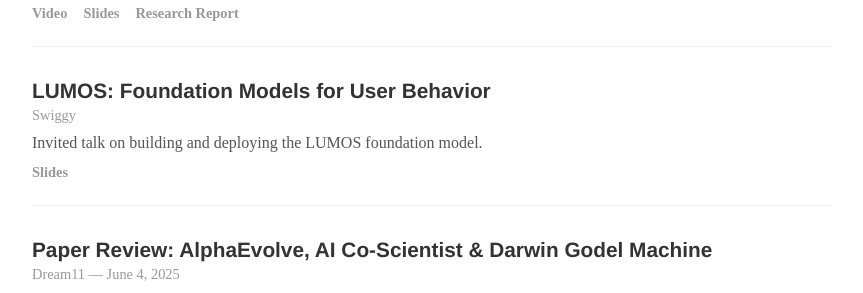
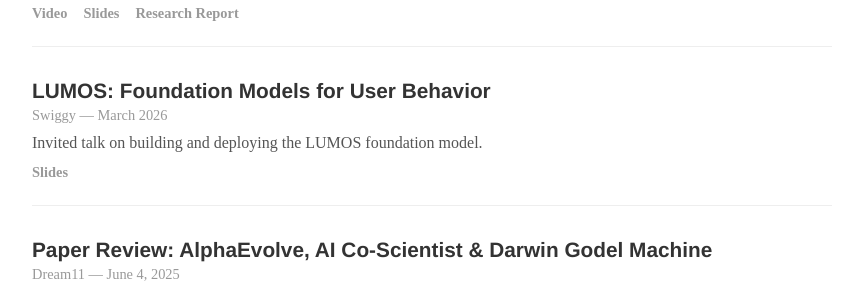
Before and after one commit to dhruvnigam93/dhruvnigam93.github.io, a Jekyll site: the page built from talks/index.html, in a window 1280 px wide. Shown: the part 473-766 px from the top of the page, without its empty margins (208-1071 px from the left). Built offline with Jekyll 4.4.1, drawn with Linux system fonts in a browser that asks for light colours.

Commit message:
add date to Swiggy talk: March 2026
Co-Authored-By: Claude Opus 4.6 (1M context) <noreply@anthropic.com>

```diff
--- a/talks/index.html
+++ b/talks/index.html
@@ -28,7 +28,7 @@ title: Talks
 
 	<div class="talk-entry">
 		<span class="talk-title">LUMOS: Foundation Models for User Behavior</span>
-		<span class="talk-venue">Swiggy</span>
+		<span class="talk-venue">Swiggy — March 2026</span>
 		<p class="talk-desc">Invited talk on building and deploying the LUMOS foundation model.</p>
 		<div class="talk-links">
 			<a href="/assets/lumos-swiggy-slides.pdf">Slides</a>
```
